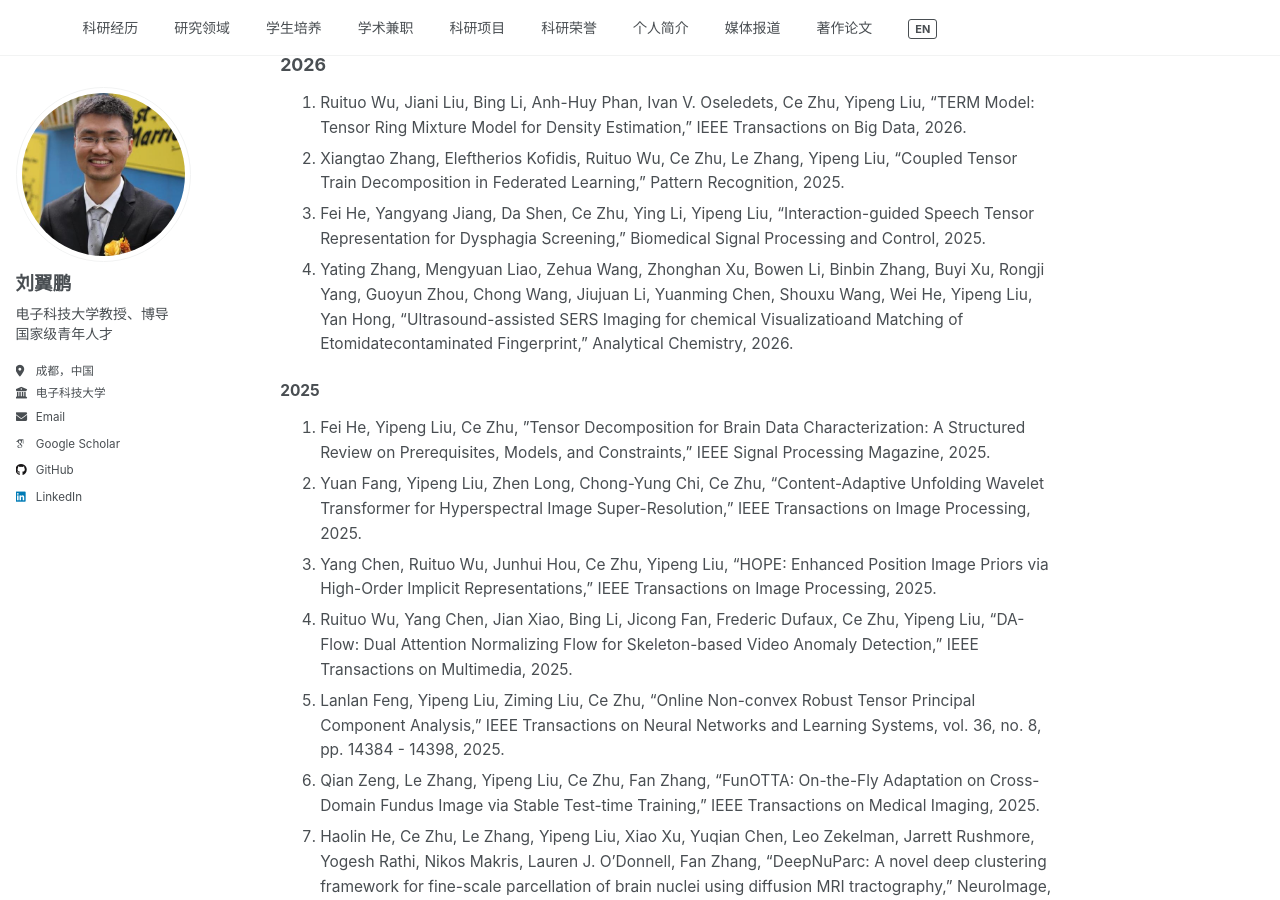
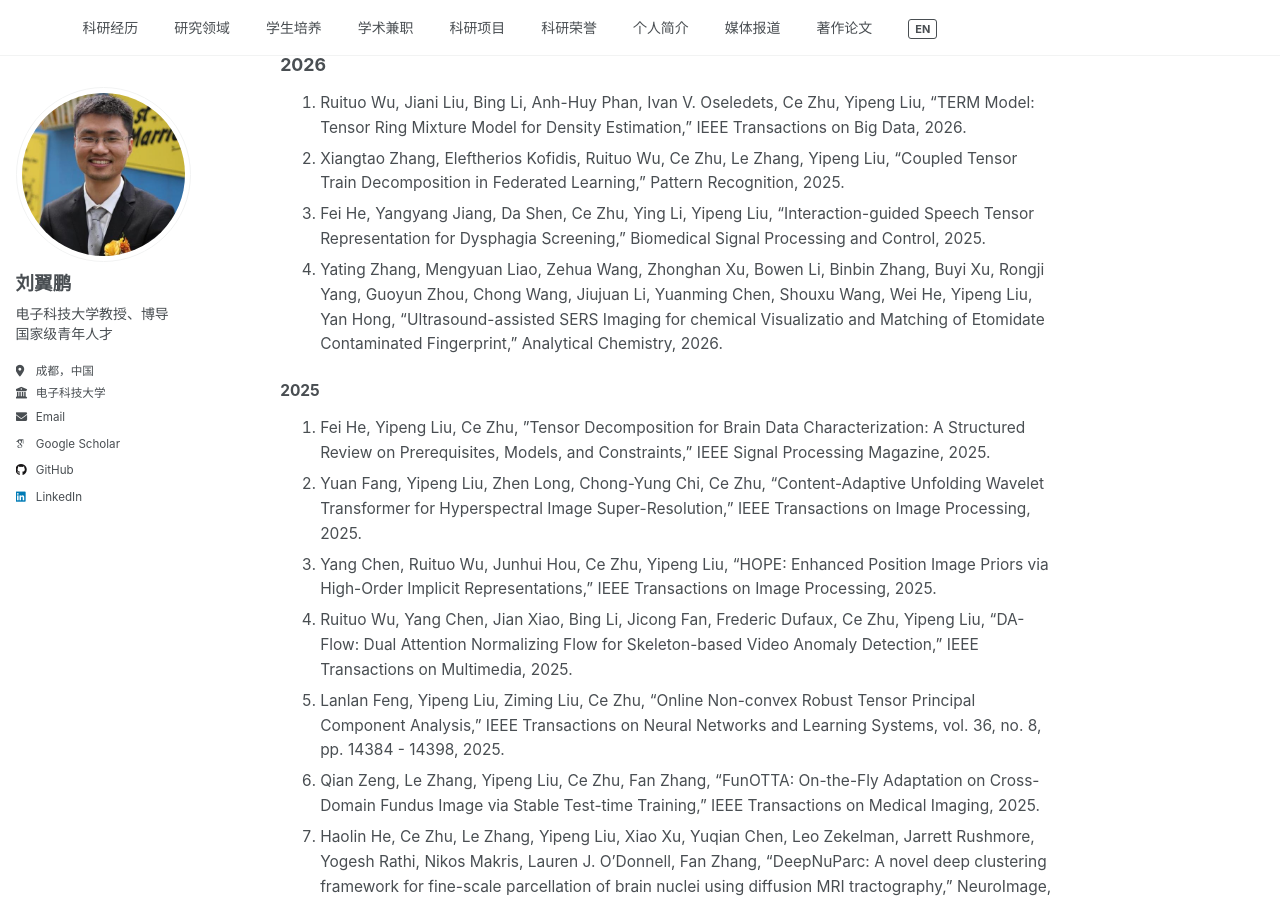
Before and after one commit to yipengliu/yipengliu.github.io, a Jekyll site: the page built from _pages/main-zh.md, in a window 1280 px wide and 900 px high, scrolled down 3860 px. Built offline with Jekyll 4.4.1, drawn with Linux system fonts in a browser that asks for light colours; some web fonts are replaced.

Commit message:
Update main-zh.md

```diff
--- a/_pages/main-zh.md
+++ b/_pages/main-zh.md
@@ -119,7 +119,7 @@
 1. Ruituo Wu, Jiani Liu, Bing Li, Anh-Huy Phan, Ivan V. Oseledets, Ce Zhu, Yipeng Liu, "TERM Model: Tensor Ring Mixture Model for Density Estimation," IEEE Transactions on Big Data, 2026.
 2. Xiangtao Zhang, Eleftherios Kofidis, Ruituo Wu, Ce Zhu, Le Zhang, Yipeng Liu, "Coupled Tensor Train Decomposition in Federated Learning," Pattern Recognition, 2025.
 3. Fei He, Yangyang Jiang, Da Shen, Ce Zhu, Ying Li, Yipeng Liu, "Interaction-guided Speech Tensor Representation for Dysphagia Screening," Biomedical Signal Processing and Control, 2025.
-4. Yating Zhang, Mengyuan Liao, Zehua Wang, Zhonghan Xu, Bowen Li, Binbin Zhang, Buyi Xu, Rongji Yang, Guoyun Zhou, Chong Wang, Jiujuan Li, Yuanming Chen, Shouxu Wang, Wei He, Yipeng Liu, Yan Hong, "Ultrasound-assisted SERS Imaging for chemical Visualizatioand Matching of Etomidatecontaminated Fingerprint," Analytical Chemistry, 2026.
+4. Yating Zhang, Mengyuan Liao, Zehua Wang, Zhonghan Xu, Bowen Li, Binbin Zhang, Buyi Xu, Rongji Yang, Guoyun Zhou, Chong Wang, Jiujuan Li, Yuanming Chen, Shouxu Wang, Wei He, Yipeng Liu, Yan Hong, "Ultrasound-assisted SERS Imaging for chemical Visualizatio and Matching of Etomidate Contaminated Fingerprint," Analytical Chemistry, 2026.
 
 #### 2025
 
```
